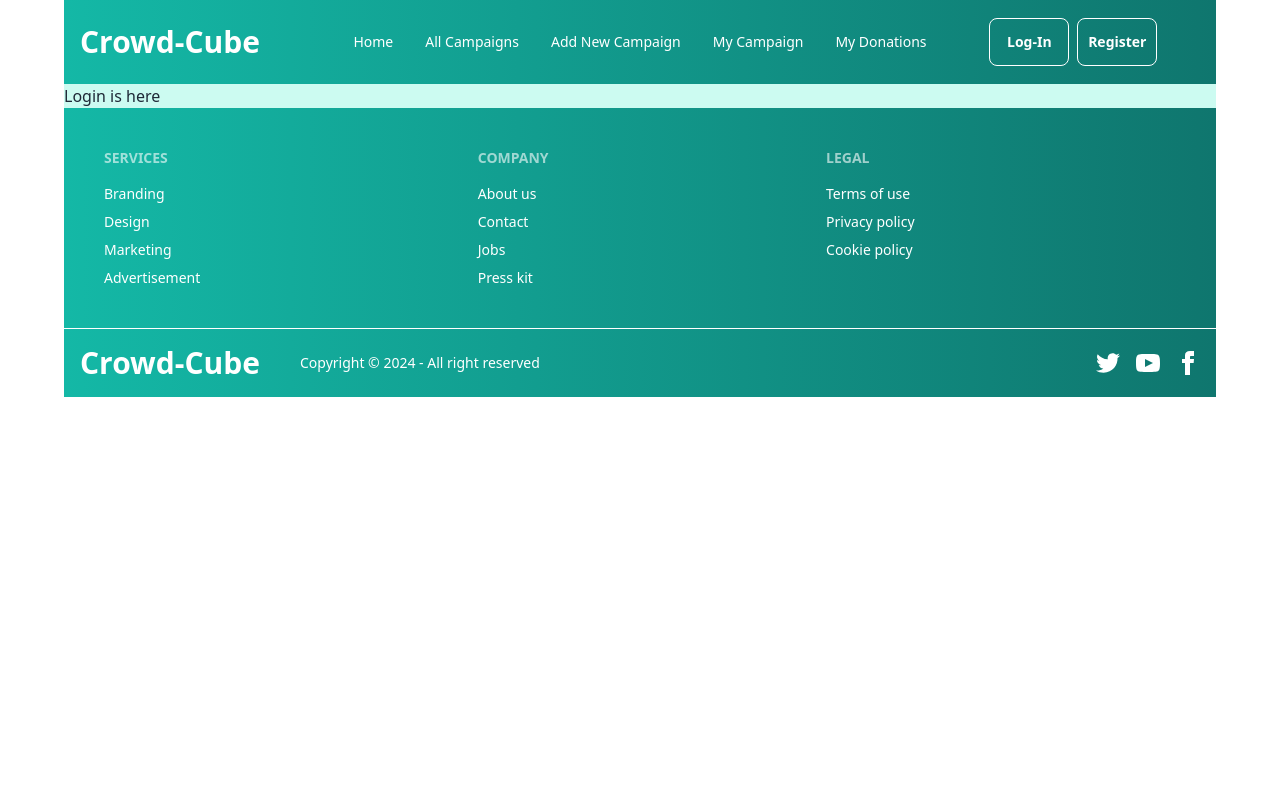
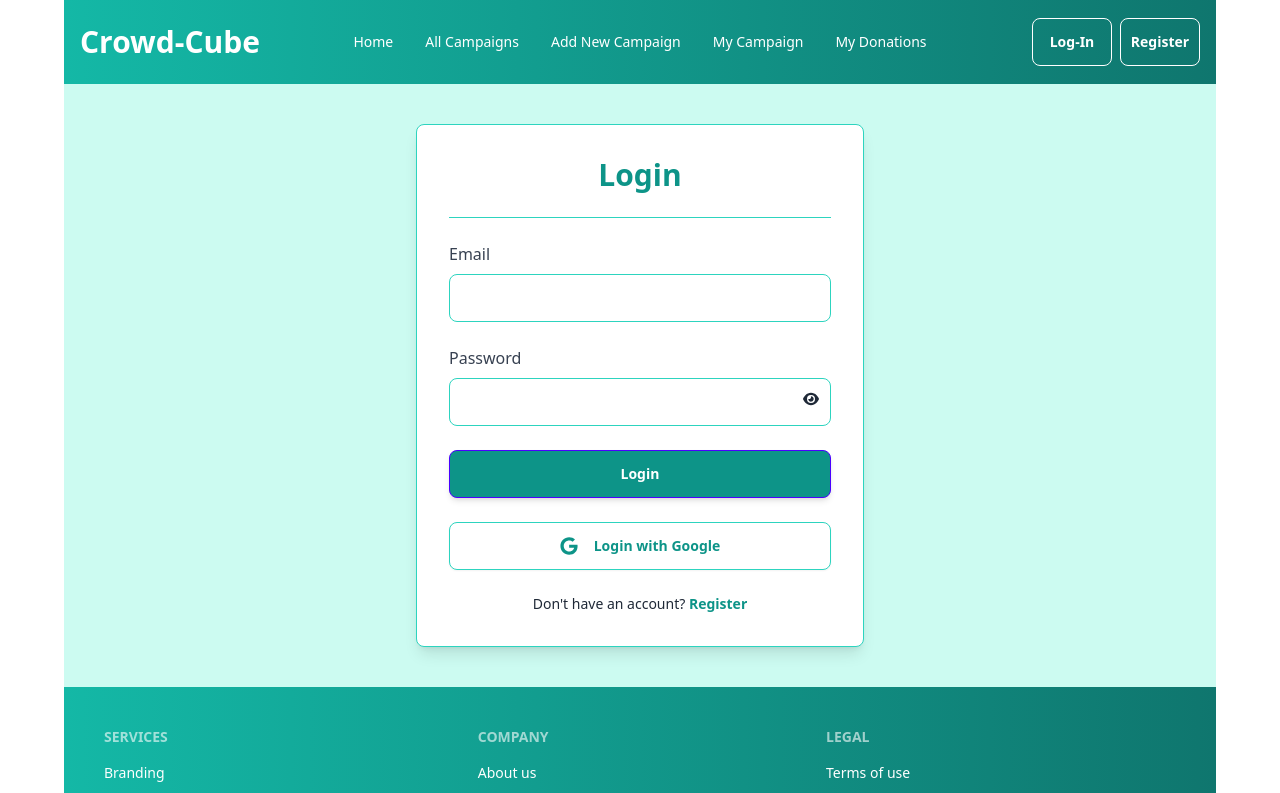
Before and after one commit to MehediBytes/crowd-cube-client, a React (Vite) app: page /auth/login in a window 1280 px wide. Shown: the top 793 px of the page. Built offline with nearby package versions, Linux system fonts and the light colour scheme; no server answers.

Commit message:
Making Login page and functionality only firebase mongodb connection not done yet, using react tooltip on navbar for the user photo hover effect

```diff
--- a/package.json
+++ b/package.json
@@ -18,6 +18,7 @@
     "react-icons": "^5.4.0",
     "react-router-dom": "^7.0.2",
     "react-toastify": "^10.0.6",
+    "react-tooltip": "^5.28.0",
     "sort-by": "^1.2.0"
   },
   "devDependencies": {
--- a/src/components/Navbar.jsx
+++ b/src/components/Navbar.jsx
@@ -1,7 +1,25 @@
-import React from 'react';
+import React, { useContext, useState } from 'react';
 import { Link, NavLink } from 'react-router-dom';
+import { AuthContext } from '../provider/AuthProvider';
+import { ToastContainer, toast } from 'react-toastify';
+import 'react-toastify/dist/ReactToastify.css';
 
 const Navbar = () => {
+    const { user, logout } = useContext(AuthContext);
+    console.log(user);
+    const [showTooltip, setShowTooltip] = useState(false);
+
+    // Handle Logout
+    const handleLogout = () => {
+        logout()
+            .then(() => {
+                toast.success('Logged out successfully!');
+            })
+            .catch((error) => {
+                toast.error('Logout failed. Please try again!', error);
+            });
+    };
+
     return (
         <div className="navbar bg-gradient-to-r from-teal-500 to-teal-700 p-4">
             <div className="navbar-start">
@@ -30,10 +48,13 @@ const Navbar = () => {
                         <li><NavLink to={"/my-donations"}>My Donations</NavLink></li>
                     </ul>
                 </div>
-                <div className=''>
-                    <Link to={"/"}><h1 className='text-white text-xl md:text-3xl font-extrabold'>Crowd-Cube</h1></Link>
+                <div>
+                    <Link to={"/"}>
+                        <h1 className='text-white text-xl md:text-3xl font-extrabold'>Crowd-Cube</h1>
+                    </Link>
                 </div>
             </div>
+
             <div className="navbar-center hidden lg:flex">
                 <ul className="menu menu-horizontal px-1 text-white">
                     <li><NavLink to={"/"}>Home</NavLink></li>
@@ -43,9 +64,46 @@ const Navbar = () => {
                     <li><NavLink to={"/my-donations"}>My Donations</NavLink></li>
                 </ul>
             </div>
-            <div className="navbar-end flex flex-col md:flex-row justify-center items-center gap-2">
-                <Link to={"/auth/login"}><button className='btn btn-outline text-white w-20'>Log-In</button></Link>
-                <Link to={"/auth/register"}><button className='btn btn-outline text-white w-20'>Register</button></Link>
+
+            <div className="navbar-end">
+                {user && user?.email ? (
+                    <div className="flex items-center gap-4 relative">
+                        {/* User Photo */}
+                        <div
+                            className="relative group"
+                            onMouseEnter={() => setShowTooltip(true)}
+                            onMouseLeave={() => setShowTooltip(false)}
+                        >
+                            <img
+                                className="w-10 h-10 rounded-full cursor-pointer"
+                                src={user?.photoURL}
+                                alt={user?.displayName || 'User'}
+                            />
+                            {/* Display Name Tooltip */}
+                            {showTooltip && (
+                                <div className="absolute top-12 left-1/2 transform -translate-x-1/2 bg-gray-800 text-white text-sm rounded-md px-3 py-1">
+                                    {user?.displayName || 'No Name'}
+                                </div>
+                            )}
+                        </div>
+
+                        {/* Logout Button */}
+                        <button
+                            onClick={handleLogout}
+                            className="btn btn-outline text-white">
+                            Log Out
+                        </button>
+                    </div>
+                ) : (
+                    <div className='flex flex-col md:flex-row justify-center items-center gap-2'>
+                        <Link to={"/auth/login"}>
+                            <button className='btn btn-outline text-white w-20'>Log-In</button>
+                        </Link>
+                        <Link to={"/auth/register"}>
+                            <button className='btn btn-outline text-white w-20'>Register</button>
+                        </Link>
+                    </div>
+                )}
             </div>
         </div>
     );
--- a/src/pages/LogIn.jsx
+++ b/src/pages/LogIn.jsx
@@ -1,11 +1,103 @@
-import React from 'react';
+import React, { useContext, useState } from "react";
+import { Link, useNavigate, useLocation } from "react-router-dom";
+import { toast } from "react-toastify";
+import { AuthContext } from "../provider/AuthProvider";
+import { FaGoogle, FaEye, FaEyeSlash } from "react-icons/fa6";
 
-const LogIn = () => {
+const Login = () => {
+    const { login, googleLogin, showPassword, setShowPassword } = useContext(AuthContext);
+
+    const [email, setEmail] = useState("");
+    const [password, setPassword] = useState("");
+
+    const navigate = useNavigate();
+
+    const location = useLocation();
+
+    const from = location.state?.from?.pathname || "/";
+
+    // login user in firebase only
+    const handleLogin = async (e) => {
+        e.preventDefault();
+        try {
+            await login(email, password);
+            toast.success("Logged in successfully!");
+            navigate(from, { replace: true });
+        } catch (error) {
+            toast.error("Invalid Email or Password!");
+        }
+    };
+
+    // login user in firebase only
+    const handleGoogleLogin = async () => {
+        try {
+            await googleLogin();
+            toast.success("Logged in with Google!");
+            navigate(from, { replace: true });
+        } catch (error) {
+            toast.error("Google login failed!");
+        }
+    };
+
     return (
-        <div>
-            <h2>Login is here</h2>
+        <div className="flex items-center justify-center my-10">
+            <div className="p-8 bg-white rounded-lg shadow-lg w-full max-w-md border border-teal-400">
+                <h2 className="text-3xl font-bold mb-6 text-center text-teal-600">
+                    Login
+                </h2>
+                <hr className="border-teal-400" />
+                <form onSubmit={handleLogin} className="space-y-6 mt-6">
+                    <div>
+                        <label className="block text-gray-700 font-medium mb-2">Email</label>
+                        <input
+                            type="email"
+                            className="input input-bordered w-full border-teal-400 focus:ring focus:ring-blue-200 rounded-lg"
+                            value={email}
+                            onChange={(e) => setEmail(e.target.value)}
+                            required
+                        />
+                    </div>
+                    <div className="relative">
+                        <label className="block text-gray-700 font-medium mb-2">Password</label>
+                        <input
+                            type={showPassword ? "text" : "password"}
+                            className="input input-bordered w-full border-teal-400 focus:ring focus:ring-blue-200 rounded-lg pr-10"
+                            value={password}
+                            onChange={(e) => setPassword(e.target.value)}
+                            required
+                        />
+                        {/* Password Toggle Icon */}
+                        <span
+                            onClick={() => setShowPassword(!showPassword)}
+                            className="absolute right-3 top-2/3 transform -translate-y-1/2 cursor-pointer"
+                        >
+                            {showPassword ? <FaEyeSlash /> : <FaEye />}
+                        </span>
+                    </div>
+                    <button
+                        type="submit"
+                        className="btn btn-primary w-full bg-teal-600 text-white font-bold rounded-lg shadow-md hover:bg-teal-800 transform transition-transform"
+                    >
+                        Login
+                    </button>
+                    <button
+                        type="button"
+                        onClick={handleGoogleLogin}
+                        className="btn w-full bg-white text-teal-600 border-teal-400 hover:bg-teal-100 rounded-lg flex items-center justify-center space-x-2 shadow-sm"
+                    >
+                        <FaGoogle className="text-lg" />
+                        <span>Login with Google</span>
+                    </button>
+                </form>
+                <p className="text-sm mt-6 text-center">
+                    Don't have an account?{" "}
+                    <Link to="/auth/register" className="text-teal-600 font-bold hover:underline">
+                        Register
+                    </Link>
+                </p>
+            </div>
         </div>
     );
 };
 
-export default LogIn;
+export default Login;
--- a/src/pages/Register.jsx
+++ b/src/pages/Register.jsx
@@ -5,7 +5,7 @@ import { toast } from "react-toastify";
 import { FaEye, FaEyeSlash } from "react-icons/fa6";
 
 const Register = () => {
-    const { register, setUser, showPassword, setShowPassword } = useContext(AuthContext);
+    const { register, setUser, showPassword, setShowPassword, updateUserProfile } = useContext(AuthContext);
     const navigate = useNavigate();
 
     const [password, setPassword] = useState("");
@@ -30,8 +30,14 @@ const Register = () => {
             .then((result) => {
                 const user = result.user;
                 setUser(user);
-                toast.success("Registered successfully!");
-                navigate("/");
+                updateUserProfile({ displayName: name, photoURL: photo })
+                    .then(() => {
+                        toast.success("Registered successfully!");
+                        navigate("/");
+                    })
+                    .catch((err) => {
+                        toast.error(err.message || "Profile update failed!");
+                    });
             })
             .catch((error) => {
                 toast.error(
@@ -42,11 +48,11 @@ const Register = () => {
 
     return (
         <div className="flex items-center justify-center my-10">
-            <div className="p-8 bg-white rounded-lg shadow-lg w-full max-w-md border border-blue-300">
-                <h2 className="text-3xl font-bold mb-6 text-center text-blue-800 animate__animated animate__slower animate__fadeInDown">
+            <div className="p-8 bg-white rounded-lg shadow-lg w-full max-w-md border border-teal-400">
+                <h2 className="text-3xl font-bold mb-6 text-center text-teal-600">
                     Register
                 </h2>
-                <hr className="border-blue-300" />
+                <hr className="border-teal-400" />
                 <form onSubmit={handleRegister} className="space-y-6 mt-6">
                     {/* Name Field */}
                     <div>
@@ -60,7 +66,7 @@ const Register = () => {
                             type="text"
                             name="name"
                             id="name"
-                            className="input input-bordered w-full border-blue-300 focus:ring focus:ring-blue-200 rounded-lg"
+                            className="input input-bordered w-full border-teal-400 focus:ring focus:ring-blue-200 rounded-lg"
                             required
                         />
                     </div>
@@ -77,7 +83,7 @@ const Register = () => {
                             type="text"
                             name="photo"
                             id="photo"
-                            className="input input-bordered w-full border-blue-300 focus:ring focus:ring-blue-200 rounded-lg"
+                            className="input input-bordered w-full border-teal-400 focus:ring focus:ring-blue-200 rounded-lg"
                         />
                     </div>
 
@@ -93,7 +99,7 @@ const Register = () => {
                             type="email"
                             name="email"
                             id="email"
-                            className="input input-bordered w-full border-blue-300 focus:ring focus:ring-blue-200 rounded-lg"
+                            className="input input-bordered w-full border-teal-400 focus:ring focus:ring-blue-200 rounded-lg"
                             required
                         />
                     </div>
@@ -111,14 +117,14 @@ const Register = () => {
                                 type={showPassword ? "text" : "password"}
                                 name="password"
                                 id="password"
-                                className="input input-bordered w-full border-blue-300 focus:ring focus:ring-blue-200 rounded-lg"
+                                className="input input-bordered w-full border-teal-400 focus:ring focus:ring-blue-200 rounded-lg"
                                 required
                                 value={password}
                                 onChange={(e) => setPassword(e.target.value)}
                             />
                             <button
                                 type="button"
-                                className="absolute right-3 top-3 text-gray-600"
+                                className="absolute right-3 top-1/3 text-gray-600"
                                 onClick={() => setShowPassword(!showPassword)}
                             >
                                 {showPassword ? (
@@ -133,7 +139,7 @@ const Register = () => {
                     {/* Submit Button */}
                     <button
                         type="submit"
-                        className="btn btn-primary w-full bg-blue-600 text-white font-bold rounded-lg shadow-md hover:bg-blue-700 transform transition-transform"
+                        className="btn btn-primary w-full bg-teal-600 text-white font-bold rounded-lg shadow-md hover:bg-teal-800 transform transition-transform"
                     >
                         Register
                     </button>
@@ -144,7 +150,7 @@ const Register = () => {
                     Already have an account?{" "}
                     <Link
                         to="/auth/login"
-                        className="text-blue-600 font-bold hover:underline"
+                        className="text-teal-600 font-bold hover:underline"
                     >
                         Login
                     </Link>
--- a/src/provider/AuthProvider.jsx
+++ b/src/provider/AuthProvider.jsx
@@ -1,26 +1,56 @@
-import React, { createContext, useState } from 'react';
+import React, { createContext, useEffect, useState } from 'react';
 import app from '../firebase/firebase.config';
-import { createUserWithEmailAndPassword, getAuth } from "firebase/auth";
+import { createUserWithEmailAndPassword, getAuth, GoogleAuthProvider, onAuthStateChanged, signInWithEmailAndPassword, signInWithPopup, signOut, updateProfile } from "firebase/auth";
 
 export const AuthContext = createContext();
 const auth = getAuth(app);
 
+const googleProvider = new GoogleAuthProvider();
+
 const AuthProvider = ({ children }) => {
 
     const [user, setUser] = useState(null);
+    const [loading, setLoading] = useState(true);
     const [showPassword, setShowPassword] = useState(false);
+
+    useEffect(() => {
+        const unsubscribe = onAuthStateChanged(auth, (currentUser) => {
+            setUser(currentUser);
+            setLoading(false);
+        });
+
+        return () => unsubscribe();
+    }, []);
+
+    const updateUserProfile = (updatedData) => {
+        return updateProfile(auth.currentUser, updatedData)
+    }
 
     const register = (email, password) =>{
         return createUserWithEmailAndPassword(auth, email, password);
     }
 
+    const login = (email, password) =>{
+        return signInWithEmailAndPassword(auth, email, password);
+    }
+
+    const googleLogin = () => {
+        return signInWithPopup(auth, googleProvider);
+    }
+
+    const logout = () => signOut(auth);
 
     const authInfo = {
         user,
         setUser,
         register,
         showPassword,
-        setShowPassword
+        setShowPassword,
+        login,
+        googleLogin,
+        loading,
+        logout,
+        updateUserProfile
     };
 
     return (
```
Also changed, not shown: src/pages/Loading.jsx (added, +9 -0 lines), 1 other file (tests, documents, lock files or other folders).
